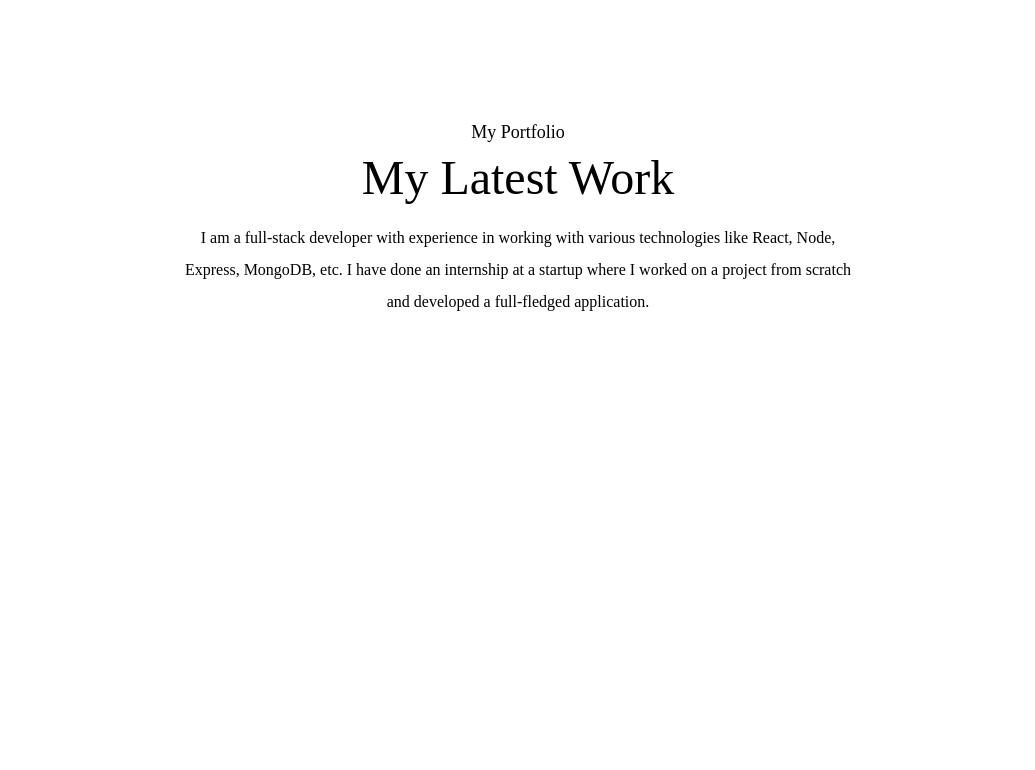
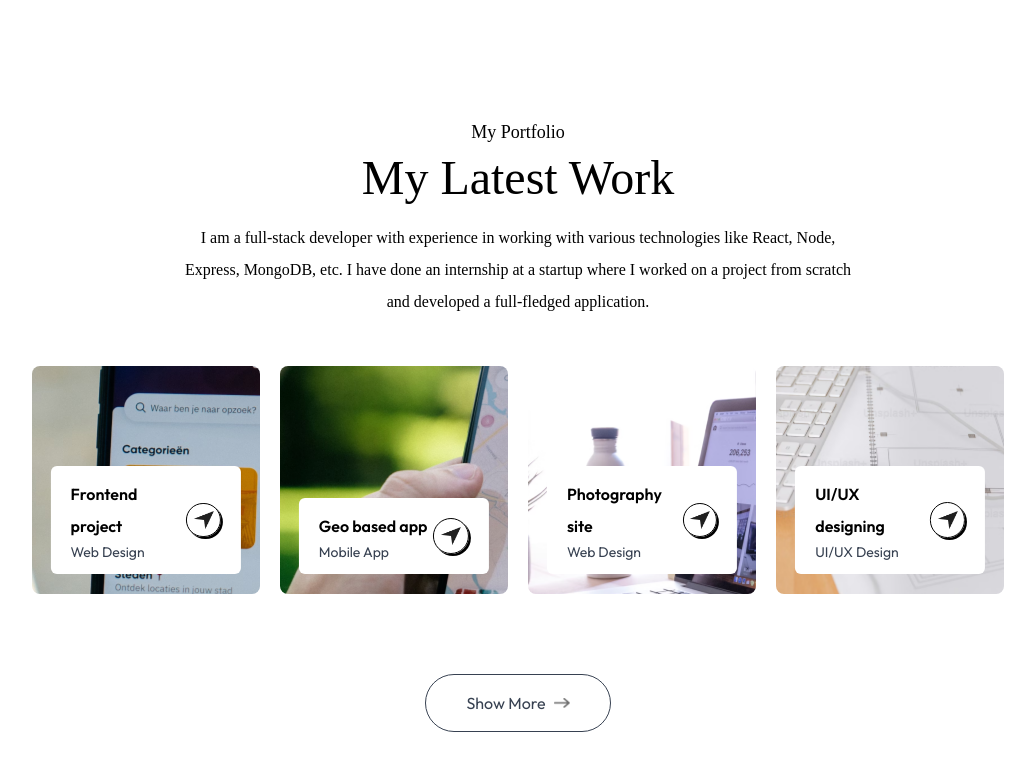
Before and after one commit to ankit-kr27/portfolio, a Next.js app: page / in a window 1280 px wide. Shown: the part 2313-3083 px from the top of the page, without its empty margins (122-1157 px from the left). Before the commit the page ends 2719 px from the top, so only its background shows below. Built offline with nearby package versions, Linux system fonts and the light colour scheme; a web font is replaced by a local one.

Commit message:
Enhance Work component layout with improved styling and added Show More button; integrate image assets for better visuals

```diff
--- a/components/Work.jsx
+++ b/components/Work.jsx
@@ -1,4 +1,5 @@
-import { workData } from "@/assets/assets"
+import { assets, workData } from '@/assets/assets'
+import Image from 'next/image'
 
 const Work = () => {
     return (
@@ -11,13 +12,42 @@ const Work = () => {
                 have done an internship at a startup where I worked on a project
                 from scratch and developed a full-fledged application.
             </p>
-            <div>
-                {workData.map(({bgImage, description, title}) => (
-                    <div key={title} className='' style={{backgroundImage: `url(${bgImage})`}}>
-
+            <div className="grid grid-cols-auto my-10 gap-5">
+                {workData.map(({ bgImage, description, title }) => (
+                    <div
+                        key={title}
+                        className="aspect-square bg-no-repeat bg-center rounded-lg relative cursor-pointer group"
+                        style={{ backgroundImage: `url(${bgImage})` }}
+                    >
+                        <div className="bg-white w-10/12 rounded-md absolute bottom-5 left-1/2 -translate-x-1/2 py-3 px-5 flex items-center justify-between duration-500 group-hover:bottom-7">
+                            <div>
+                                <h2 className="font-semibold">{title}</h2>
+                                <p className="text-sm text-gray-700">
+                                    {description}
+                                </p>
+                            </div>
+                            <div className="border rounded-full border-black w-9 aspect-square flex items-center justify-center shadow-[2px_2px_0_#000] group-hover:bg-lime-300 transition">
+                                <Image
+                                    src={assets.send_icon}
+                                    alt={'send icon'}
+                                    className="w-5"
+                                />
+                            </div>
+                        </div>
                     </div>
                 ))}
             </div>
+            <a
+                href=""
+                className="w-max flex items-center justify-center gap-2 text-gray-700 border-[0.5px] border-gray-700 rounded-full px-10 py-3 mx-auto my-20 hover:bg-lightHover duration-500"
+            >
+                Show More{' '}
+                <Image
+                    src={assets.right_arrow_bold}
+                    alt="right arrow"
+                    className="w-4"
+                />
+            </a>
         </div>
     )
 }
```
